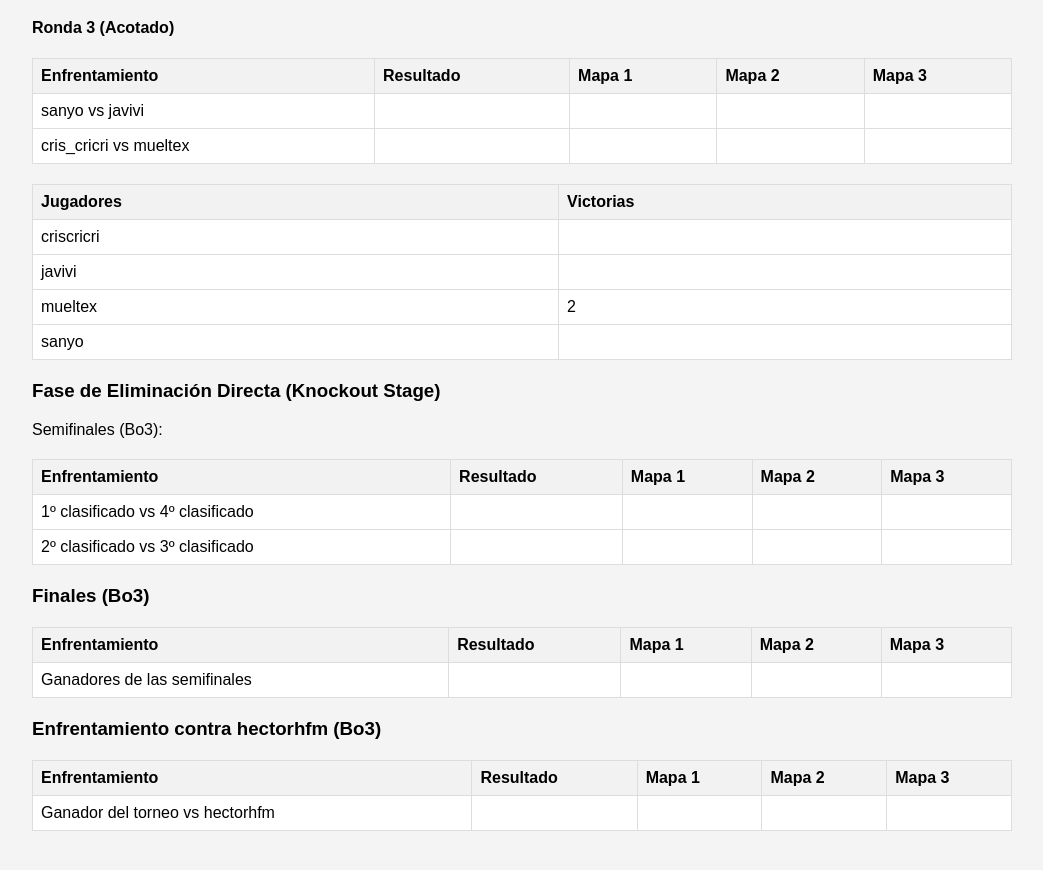
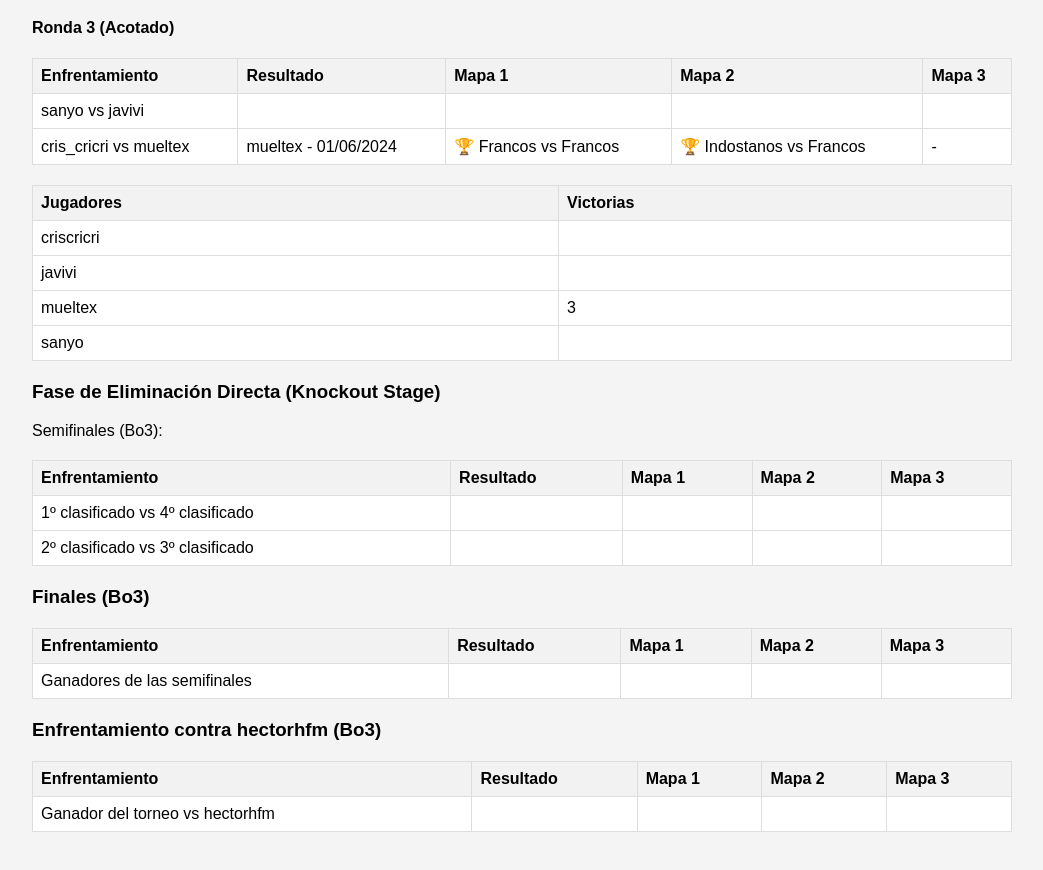
Before and after one commit to Mueltex/Mueltex.github.io, a plain HTML site: page index.html in a window 1280 px wide. Shown: the part 901-1771 px from the top of the page, without its empty margins (228-1271 px from the left). Drawn offline with Linux system fonts and the light colour scheme.

Commit message:
Update index.html

```diff
--- a/index.html
+++ b/index.html
@@ -165,10 +165,10 @@
                 </tr>
                 <tr>
                     <td>cris_cricri vs mueltex</td>
-                    <td></td>
-                    <td></td>
-                    <td></td>
-                    <td></td>
+                    <td>mueltex - 01/06/2024</td>
+                    <td>🏆 Francos vs Francos</td>
+                    <td>🏆 Indostanos vs Francos</td>
+                    <td> - </td>
                 </tr>
             </table>
 
@@ -187,7 +187,7 @@
                 </tr>
                 <tr>
                     <td>mueltex</td>
-                    <td>2</td>
+                    <td>3</td>
                 </tr>
                 <tr>
                     <td>sanyo</td>
```
